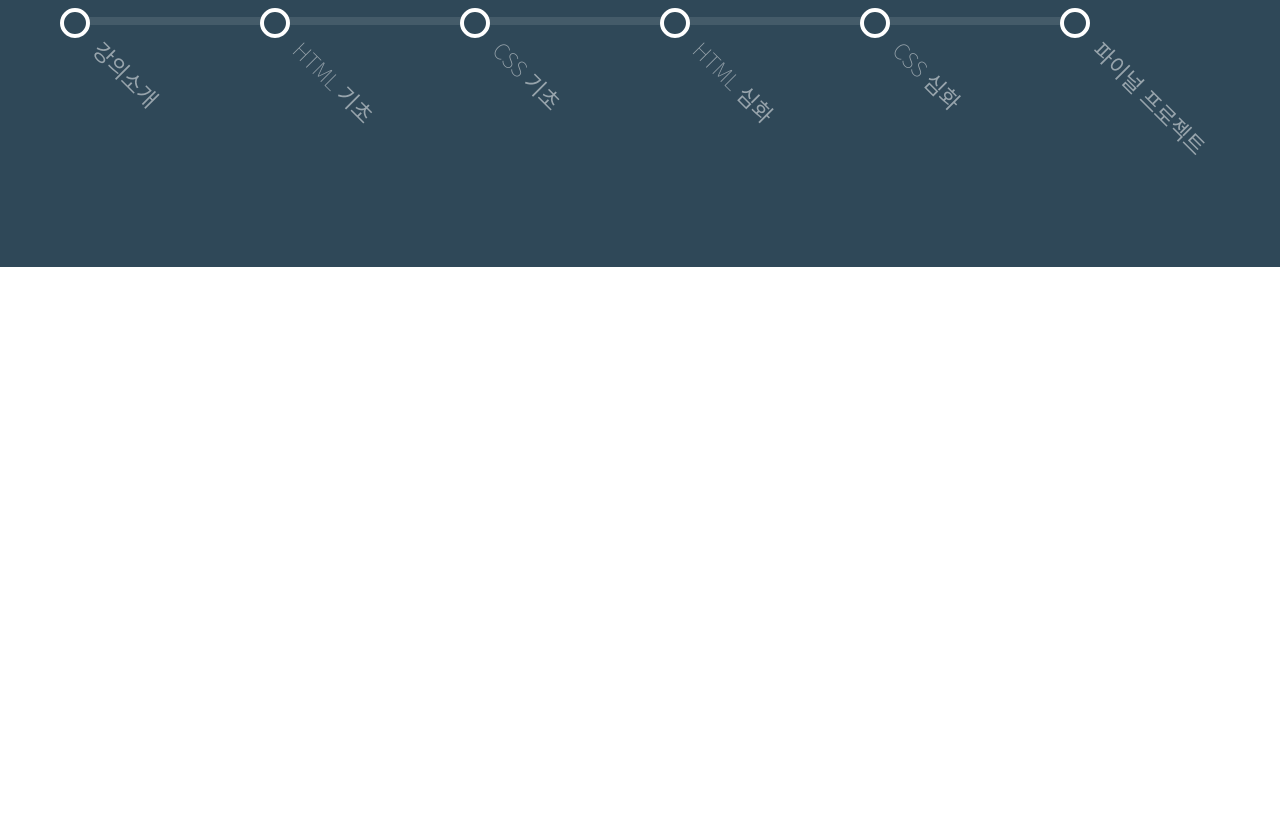
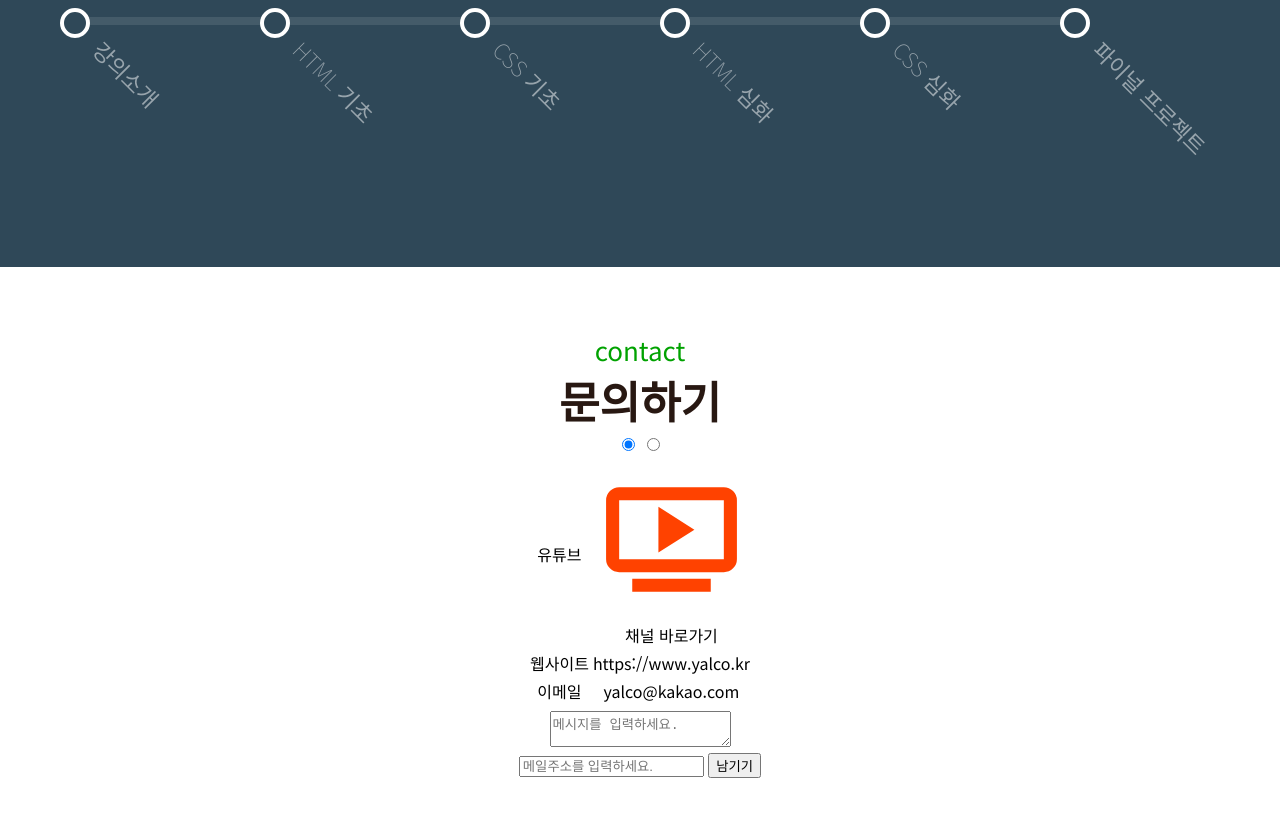
Before and after one commit to chaerimjo-web/yalco, a plain HTML site: page index.html in a window 1280 px wide. Shown: the part 1960-2800 px from the top of the page. Drawn offline with Linux system fonts and the light colour scheme; a web font is replaced by a local one.

Commit message:
address 생성

```diff
--- a/index.html
+++ b/index.html
@@ -187,7 +187,71 @@
         </ol>
       </div>
     </section>
-
+    <section id="contact" class="section">
+      <header class="section__header">
+        <strong class="section__tag">
+          contact
+        </strong>
+        <h1 class="section__title">
+          문의하기
+        </h1>
+      </header>
+      <div class="contact">
+        <div class="contact__tab">
+          <input name="contact" type="radio" id="ct_1" checked>
+          <label for="ct_1" class="sr-only">연락처</label>
+          <input name="contact" type="radio" id="ct_2">
+          <label for="ct_2" class="sr-only">메시지</label>
+          <div class="contact__slides">
+            <div class="contact__slide-con">
+              <div class="contact__slide">
+                <address>
+                  <table class="contact__contacts">
+                    <caption class="sr-only">연락처 목록</caption>
+                    <tr>
+                      <th>유튜브</th>
+                      <td>
+                        <a href="https://www.youtube.com/c/얄팍한코딩사전" target="_blank" alt="새 창에서 열기">
+                          <img src="./images/youtube.svg" alt="">
+                          채널 바로가기
+                        </a>
+                      </td>
+                    </tr>
+                    <tr>
+                      <th>웹사이트</th>
+                      <td>
+                        <a href="https://www.yalco.kr" target="_blank" alt="새 창에서 열기">
+                          https://www.yalco.kr
+                        </a>
+                      </td>
+                    </tr>
+                    <tr>
+                      <th>이메일</th>
+                      <td>
+                        <a href="mailto:yalco@kakao.com">
+                          yalco@kakao.com
+                        </a>
+                      </td>
+                    </tr>
+                  </table>
+                </address>
+              </div>
+              <div class="contact__slide">
+                <form action="#" method="get">
+                  <div class="contact__leave">
+                    <textarea name="message" placeholder="메시지를 입력하세요." required></textarea>
+                    <div>
+                      <input name="email" type="email" placeholder="메일주소를 입력하세요." required>
+                      <button type="submit">남기기</button>
+                    </div>
+                  </div>
+                </form>
+              </div>
+            </div>
+          </div>
+        </div>
+      </div>
+    </section>
 
   </main>
 
--- a/styles/6-curriculum.css
+++ b/styles/6-curriculum.css
@@ -7,7 +7,7 @@
 .curriculum{
 	position: relative;
 }
-.section__title{
+#curriculum h1{
 	color: #fff;
 }
 .curriculum__list{
--- a/styles/7-contact.css
+++ b/styles/7-contact.css
@@ -1,3 +1,10 @@
+#contact{
+	grid-column: 1/-1;
+}
+address{
+	display: inline-block;
+	/* text-align: center; */
+}
 @media (max-width: 768px) {
 }
 
```
